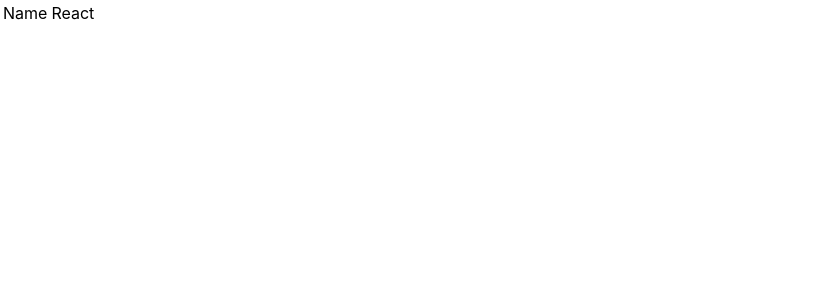
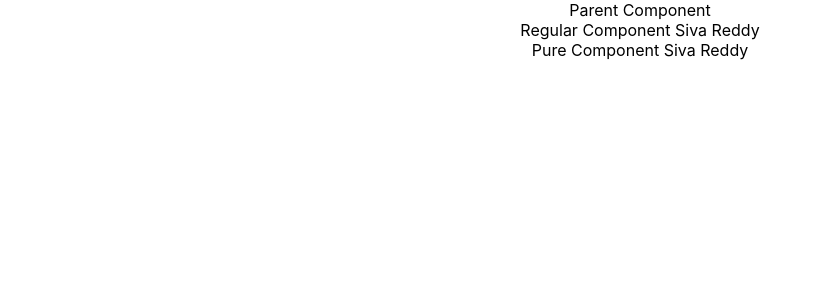
Before and after one commit to Sivakumar-U/React-JS, a React (Create React App) app: page / in a window 1280 px wide. Shown: the top 300 px of the page, without its empty margins (0-819 px from the left). Built offline with nearby package versions, Linux system fonts and the light colour scheme.

Commit message:
created pure, Regular and Parent Components

```diff
--- a/src/App.js
+++ b/src/App.js
@@ -18,16 +18,21 @@
 import LifecycleA from './components/LifecycleA';
 import FragmentDemo from './components/FragmentDemo';
 import Table from './components/Table';
-
+import MyPureComp from './components/MyPureComp';
+import ParentComp from './components/ParentComp';
 
 function App() {
   return (
     <div className="App">
-      <Table/>
+      <ParentComp/>
 
 
       {
       /*<Counter/>
+
+      <MyPureComp/>
+
+      <Table/>
 
       <FragmentDemo/>
 
--- /dev/null
+++ b/src/components/MyPureComp.js
@@ -0,0 +1,14 @@
+import React, { PureComponent } from 'react'
+
+class MyPureComp extends PureComponent {
+  render() {
+    console.log("Pure component render")
+    return (
+      <div>
+        Pure Component {this.props.Name}
+      </div>
+    )
+  }
+}
+
+export default MyPureComp
--- /dev/null
+++ b/src/components/ParentComp.js
@@ -0,0 +1,34 @@
+import React, { Component } from 'react'
+import RegComp from './RegComp'
+import MyPureComp from './MyPureComp'
+
+class ParentComp extends Component {
+    constructor(props) {
+      super(props)
+
+      this.state = {
+        Name:'Siva Reddy'
+      }
+    }
+
+    componentDidMount(){
+        setInterval(()=>{
+            this.setState({
+                Name:'Siva Reddy'
+            })
+        },2000)
+    }
+
+  render() {
+    console.log("******Parent component render******")
+    return (
+      <div>
+        Parent Component
+        <RegComp Name={this.state.Name}/>
+        <MyPureComp Name={this.state.Name}/>
+      </div>
+    )
+  }
+}
+
+export default ParentComp
--- /dev/null
+++ b/src/components/RegComp.js
@@ -0,0 +1,14 @@
+import React, { Component } from 'react'
+
+class RegComp extends Component {
+  render() {
+    console.log("Regular component render")
+    return (
+      <div>
+        Regular Component {this.props.Name}
+      </div>
+    )
+  }
+}
+
+export default RegComp
```
